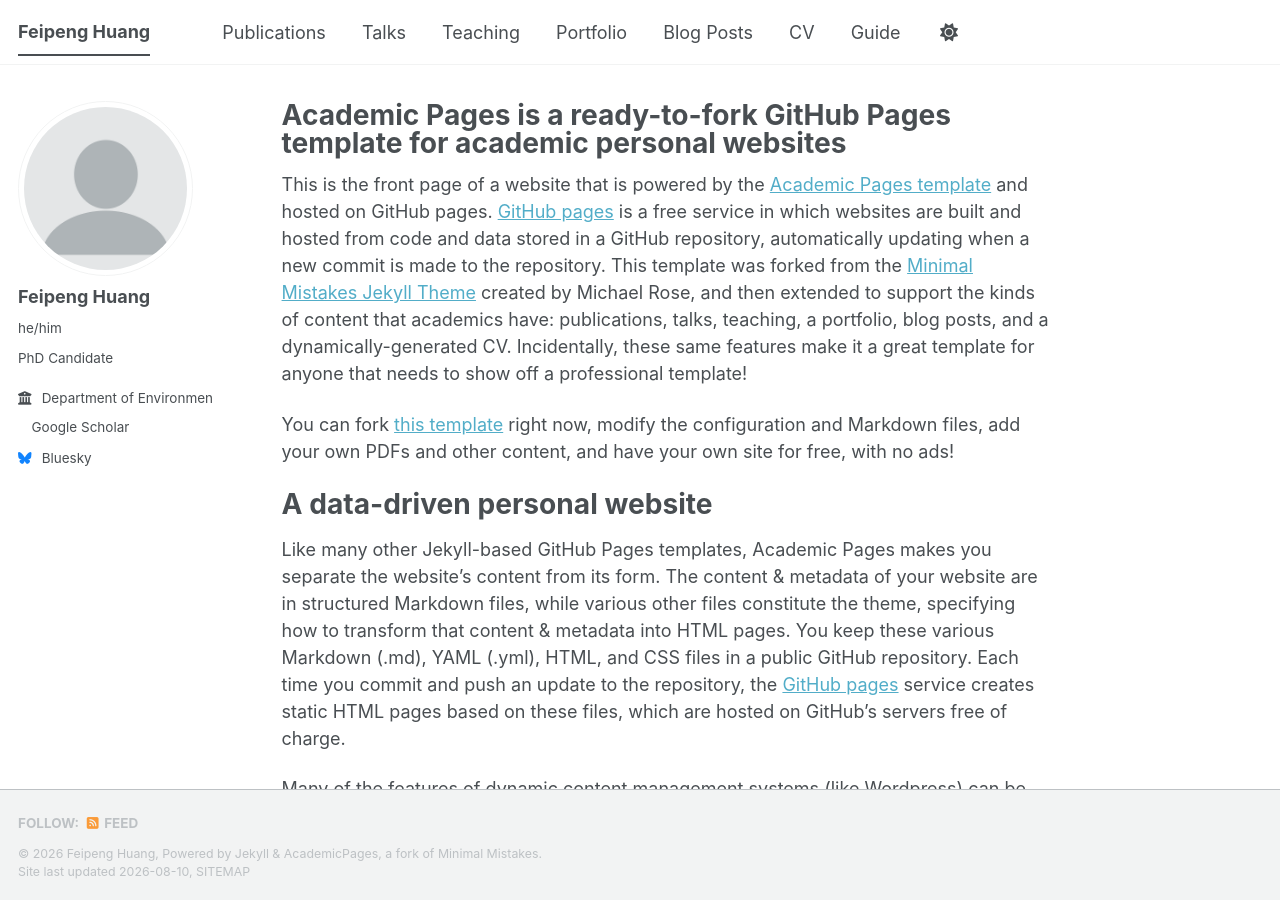
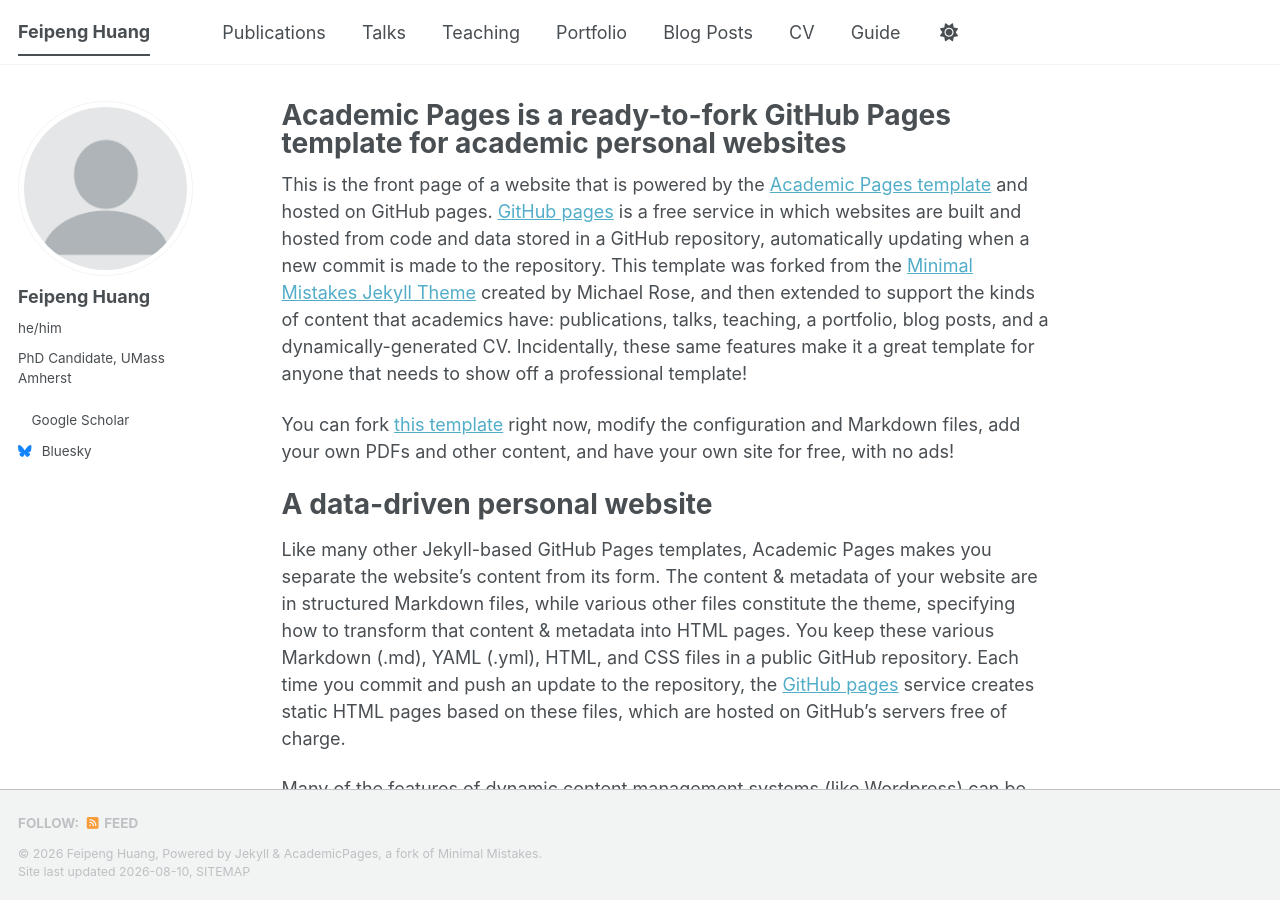
Before and after one commit to feipeng-huang/feipeng-huang.github.io, a Jekyll site: the page built from _pages/about.md, in a window 1280 px wide and 900 px high. Built offline with Jekyll 4.4.1, drawn with Linux system fonts in a browser that asks for light colours; a style sheet for code colours, icons or effects is not loaded.

Commit message:
Update _config.yml

```diff
--- a/_config.yml
+++ b/_config.yml
@@ -26,9 +26,9 @@ author:
   avatar           : "profile.png"
   name             : "Feipeng Huang"
   pronouns         : "he/him"
-  bio              : "PhD Candidate"
+  bio              : "PhD Candidate, UMass Amherst"
   location         :
-  employer         : "Department of Environmental Conservation, UMass Amherst"
+  employer         :
   uri              : # URL
   email            :
 
```
